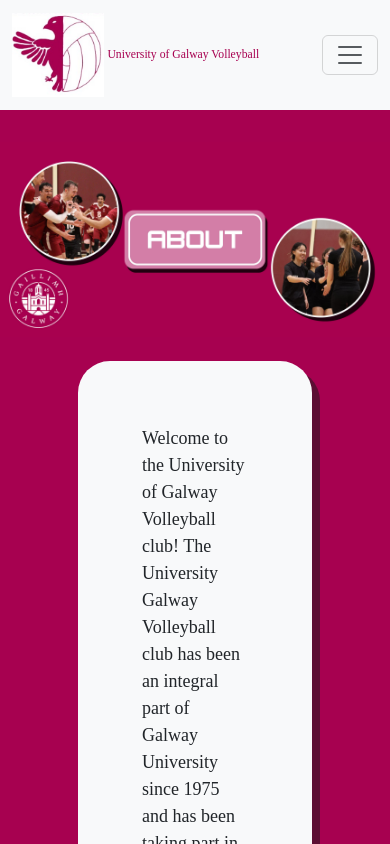
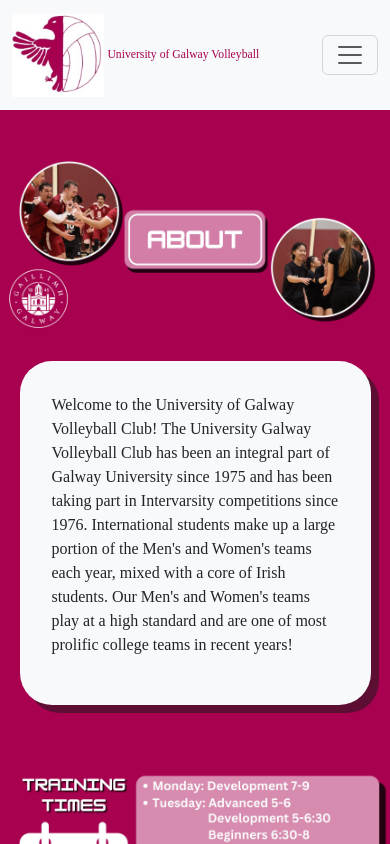
Before and after one commit to eoin-kin/volleyball, a React (Vite) app: page /about in a window 390 px wide. Shown: the top 844 px of the page. Built offline with nearby package versions, Linux system fonts and the light colour scheme; a web font is replaced by a local one.

Commit message:
all pages formatted for mobile

```diff
--- a/src/Components/ShopItem.jsx
+++ b/src/Components/ShopItem.jsx
@@ -3,7 +3,7 @@
 function ShopItem(props) {
   return (
     <>
-      <Card style={{ width: "21rem" }} className="shadow">
+      <Card style={{ width: "90vw" }} className="shadow">
         <Card.Img variant="top" src={props.picture} />
         <Card.Body>
           <Card.Title>{props.description}</Card.Title>
--- a/src/Pages/About.css
+++ b/src/Pages/About.css
@@ -11,14 +11,12 @@
   width: 100%;
 }
 .text-bg {
-  padding: 4rem;
+  padding: 2rem;
   background-color: var(--white);
-  margin-right: 20%;
-  margin-left: 20%;
+  width: 90vw;
   border-radius: 2rem;
   box-shadow: 0.5rem 0.5rem rgba(27, 27, 27, 0.534);
 }
 .text-bg p {
   font-family: "Aldrich";
-  font-size: large;
 }
--- a/src/Pages/About.jsx
+++ b/src/Pages/About.jsx
@@ -13,8 +13,8 @@
         <br />
         <div className="text-bg">
           <p>
-            Welcome to the University of Galway Volleyball club! The University
-            Galway Volleyball club has been an integral part of Galway
+            Welcome to the University of Galway Volleyball Club! The University
+            Galway Volleyball Club has been an integral part of Galway
             University since 1975 and has been taking part in Intervarsity
             competitions since 1976. International students make up a large
             portion of the Men's and Women's teams each year, mixed with a core
--- a/src/Pages/Home.css
+++ b/src/Pages/Home.css
@@ -3,6 +3,7 @@
   display: flex;
   flex-direction: column;
   align-items: center;
+  padding-bottom: 2rem;
 }
 
 .follow-us h1 {
@@ -22,6 +23,5 @@
   margin-left: 20%;
   margin-right: 20%;
   border-radius: 2rem;
-  border-bottom: 0.5rem solid rgb(154, 154, 154);
-  border-right: 0.25rem solid rgb(154, 154, 154);
+  box-shadow: 0.5rem 0.5rem rgba(27, 27, 27, 0.534);
 }
--- a/src/Pages/Shop.css
+++ b/src/Pages/Shop.css
@@ -1,10 +1,11 @@
 .parent {
   background-color: var(--maroon);
-  height: 100vh;
+  height: fit-content;
 }
 .shop-items {
   display: flex;
-  flex-direction: row;
+  flex-direction: column;
   justify-content: space-around;
+  align-items: center;
   padding-top: 2rem;
 }
--- a/src/Pages/Shop.jsx
+++ b/src/Pages/Shop.jsx
@@ -14,11 +14,13 @@
             description="Black Training T-Shirt"
             link="https://buy.stripe.com/test_3csaI45Qd1c62A028c"
           />
+          <br />
           <ShopItem
             picture="t-maroon.webp"
             description="Maroon Training T-Shirt"
             link="https://buy.stripe.com/test_9AQ3fCa6t2ga8YobIL"
           />
+          <br />
           <ShopItem
             picture="custom-jersey.webp"
             description="Custom Jersey"
@@ -26,8 +28,6 @@
           />
         </div>
       </div>
-
-      <BottomBar />
     </>
   );
 }
```
